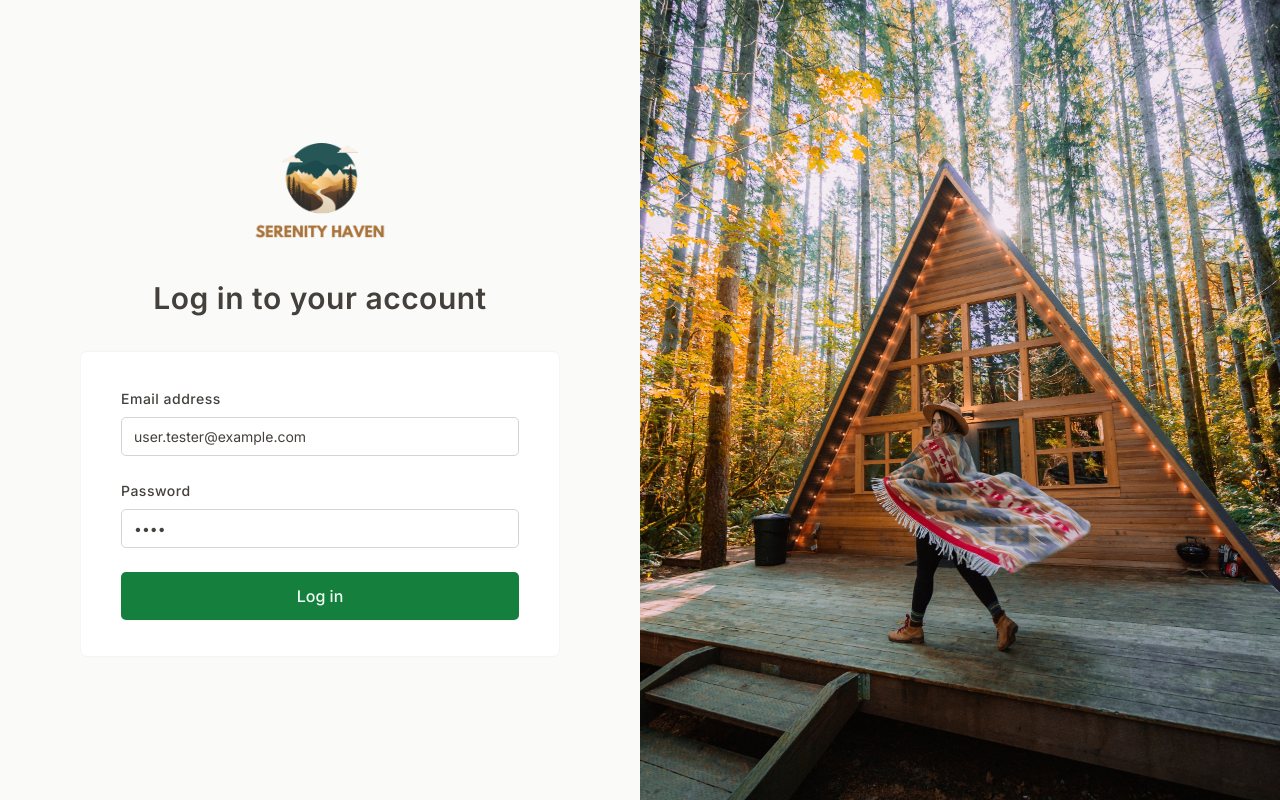
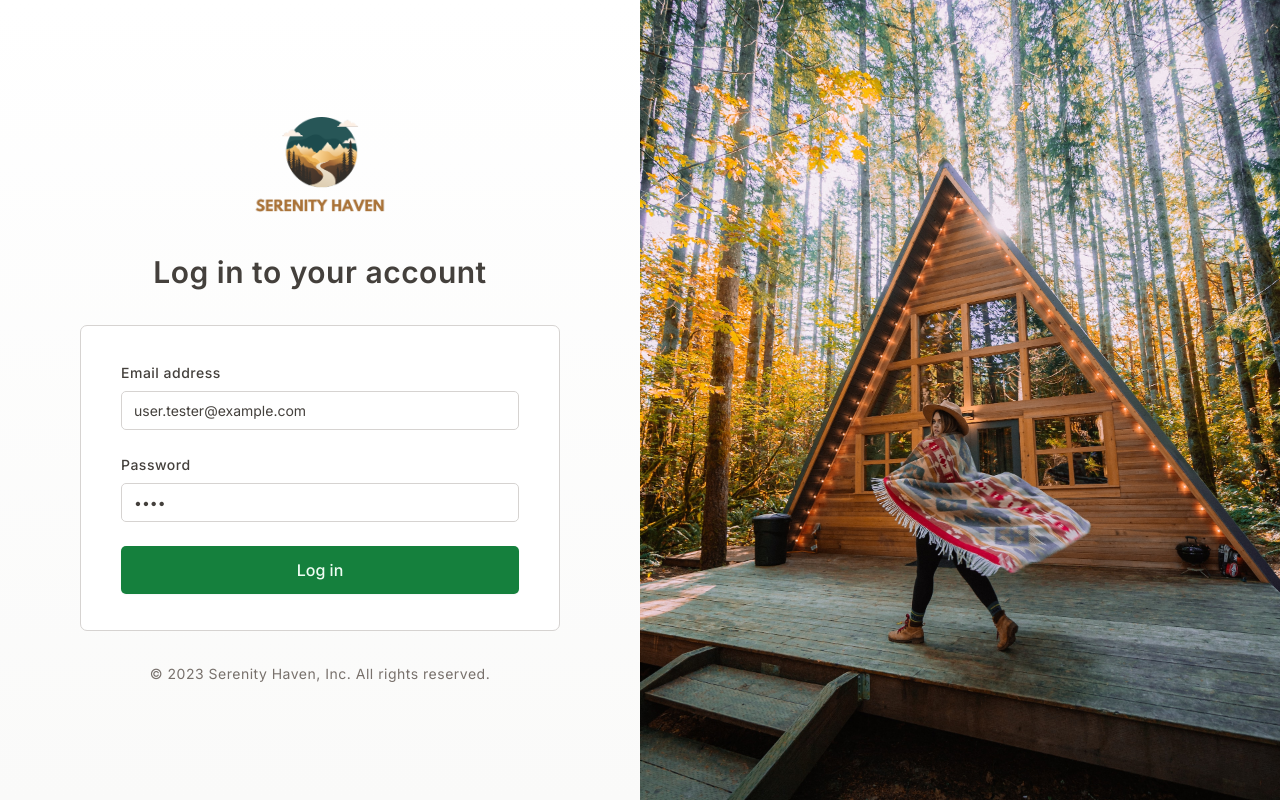
Before and after one commit to adrian-prajsnar/serenity-haven-app, a React (Vite) app: page /login in a window 1280 px wide. Built offline with nearby package versions, Linux system fonts and the light colour scheme; a web font is replaced by a local one.

Commit message:
Small update login UI

```diff
--- a/src/pages/Login.jsx
+++ b/src/pages/Login.jsx
@@ -21,20 +21,28 @@ const LoginContainer = styled.div`
   justify-content: center;
   padding: 3.2rem 2.4rem;
   gap: 3.2rem;
-  background-color: var(--color-grey-50);
+  background: linear-gradient(
+    180deg,
+    var(--color-grey-0) 0%,
+    var(--color-grey-50) 100%
+  );
   z-index: 1;
-
-  @media (max-width: 1000px) {
-    background-color: var(--backdrop-color);
-  }
 
   @media (max-width: 550px) {
     grid-template-columns: 46rem;
+    padding: 3.2rem 1.2rem;
   }
 
-  @media (max-width: 450px) {
+  @media (max-width: 460px) {
     grid-template-columns: 1fr;
   }
+`;
+
+const LoginFooter = styled.p`
+  font-size: 1.4rem;
+  text-align: center;
+  padding: 0 2.4rem;
+  color: var(--color-grey-500);
 `;
 
 const BackgroundImg = styled.div`
@@ -43,44 +51,22 @@ const BackgroundImg = styled.div`
   background-size: cover;
 
   @media (max-width: 1000px) {
-    position: fixed;
-    width: 100vw;
-    height: 100vh;
-  }
-`;
-
-const LogoBackground = styled.div`
-  @media (max-width: 1000px) {
-    padding: 0.8rem;
-    margin: auto;
-    background-color: var(--backdrop-color-grey-0);
-    border-radius: var(--border-radius-md);
-    border: 1px solid var(--color-grey-100);
-  }
-`;
-
-const TextBackground = styled.span`
-  @media (max-width: 1000px) {
-    text-shadow: 0 0 3px var(--color-grey-0), 0 0 3px var(--color-grey-0),
-      0 0 3px var(--color-grey-0), 0 0 3px var(--color-grey-0),
-      0 0 3px var(--color-grey-0), 0 0 3px var(--color-grey-0),
-      0 0 3px var(--color-grey-0), 0 0 3px var(--color-grey-0);
+    display: none;
   }
 `;
 
 function Login() {
+  const currentYear = new Date().getFullYear();
+
   return (
     <LoginLayout>
       <LoginContainer>
-        <LogoBackground>
-          <Logo />
-        </LogoBackground>
-
-        <TextBackground>
-          <Heading as='h4'>Log in to your account</Heading>
-        </TextBackground>
-
+        <Logo />
+        <Heading as='h4'>Log in to your account</Heading>
         <LoginForm />
+        <LoginFooter>
+          &copy; {currentYear} Serenity Haven, Inc. All rights reserved.
+        </LoginFooter>
       </LoginContainer>
 
       <BackgroundImg />
--- a/src/styles/GlobalStyles.js
+++ b/src/styles/GlobalStyles.js
@@ -206,6 +206,12 @@ input:-webkit-autofill:active {
   -webkit-text-fill-color: var(--color-grey-700);
   caret-color: var(--color-grey-700);
 }
+
+input:-webkit-autofill:disabled {
+  box-shadow: 0 0 0 3rem var(--color-grey-200) inset;
+  color: var(--color-grey-500);
+}
+
 `;
 
 export default GlobalStyles;
--- a/src/ui/Empty.jsx
+++ b/src/ui/Empty.jsx
@@ -1,5 +1,13 @@
+import styled from 'styled-components';
+
+const StyledEmpty = styled.p`
+  @media (max-width: 550px) {
+    text-align: center;
+  }
+`;
+
 function Empty({ resourceName }) {
-  return <p>No {resourceName} could be found.</p>;
+  return <StyledEmpty>No {resourceName} could be found.</StyledEmpty>;
 }
 
 export default Empty;
--- a/src/ui/Form.jsx
+++ b/src/ui/Form.jsx
@@ -18,9 +18,7 @@ const Form = styled.form`
   ${props =>
     props.placed === 'loginPage' &&
     css`
-      @media (max-width: 1000px) {
-        background-color: var(--backdrop-color-grey-0);
-      }
+      border-color: var(--color-grey-300);
     `}
 
   overflow: hidden;
```
